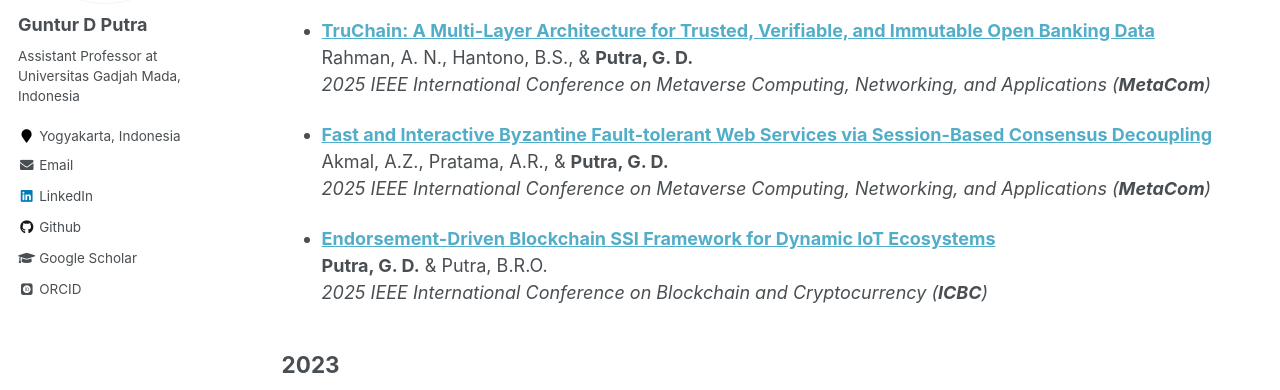
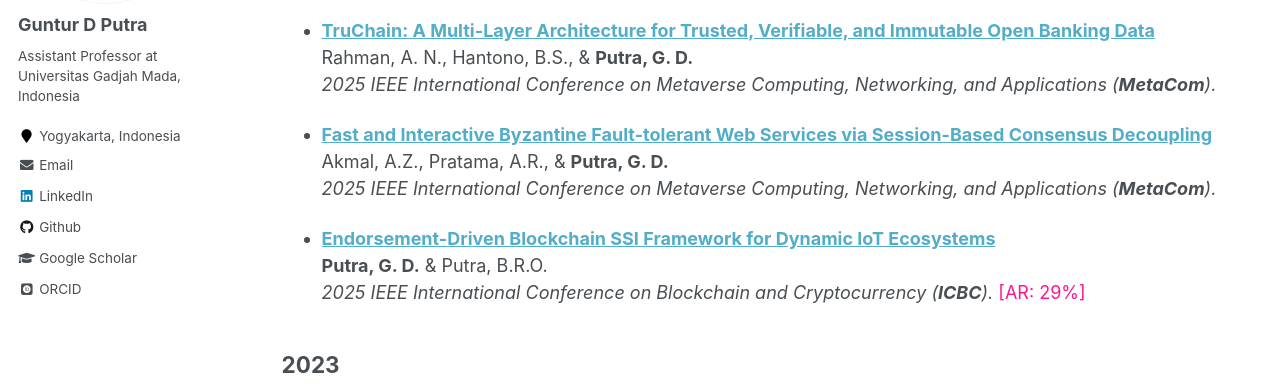
Before and after one commit to gdputra/gdputra.github.io, a Jekyll site: the page built from _pages/publications.md, in a window 1280 px wide and 900 px high. Shown: the part 289-679 px from the top of the window. Built offline with Jekyll 4.4.1, drawn with Linux system fonts in a browser that asks for light colours; some web fonts are replaced.

Commit message:
Add acceptance rate in publications.md

```diff
--- a/_pages/publications.md
+++ b/_pages/publications.md
@@ -16,16 +16,16 @@ Please find the full list of my papers on [Google Scholar](https://scholar.googl
 
 - <b>[TruChain: A Multi-Layer Architecture for Trusted, Verifiable, and Immutable Open Banking Data](https://doi.org/10.48550/arXiv.2507.08286)</b>
 <br>Rahman, A. N., Hantono, B.S., & <b>Putra, G. D.</b><br>
-<i>2025 IEEE International Conference on Metaverse Computing, Networking, and Applications (<b>MetaCom</b>)</i>
+<i>2025 IEEE International Conference on Metaverse Computing, Networking, and Applications (<b>MetaCom</b>).</i>
 
 - <b>[Fast and Interactive Byzantine Fault-tolerant Web Services via Session-Based Consensus Decoupling](https://doi.org/10.48550/arXiv.2507.08281)</b>
 <br>Akmal, A.Z., Pratama, A.R., & <b>Putra, G. D.</b><br>
-<i>2025 IEEE International Conference on Metaverse Computing, Networking, and Applications (<b>MetaCom</b>)</i>
+<i>2025 IEEE International Conference on Metaverse Computing, Networking, and Applications (<b>MetaCom</b>).</i>
 
 - <b>[
 Endorsement-Driven Blockchain SSI Framework for Dynamic IoT Ecosystems](https://doi.org/10.48550/arXiv.2507.09859)</b>
 <br><b>Putra, G. D.</b> & Putra, B.R.O.<br>
-<i>2025 IEEE International Conference on Blockchain and Cryptocurrency (<b>ICBC</b>)</i>
+<i>2025 IEEE International Conference on Blockchain and Cryptocurrency (<b>ICBC</b>).</i> <font color="#FF1493">[AR: 29%]</font>
 
 2023
 ----
```
